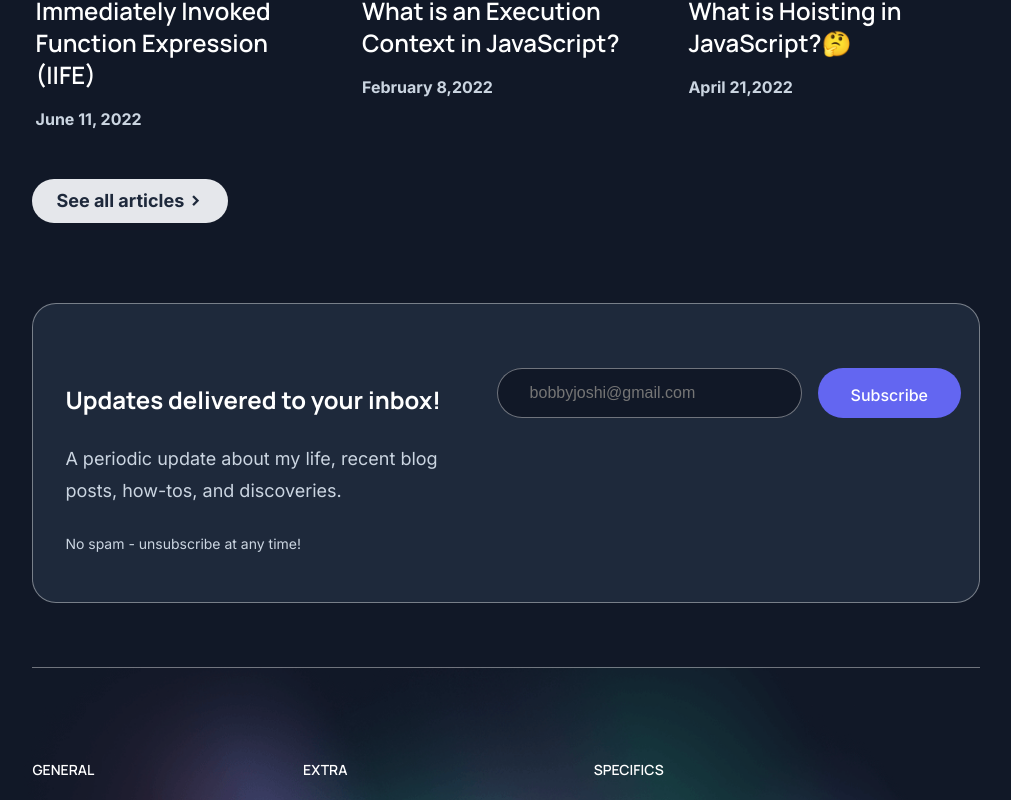
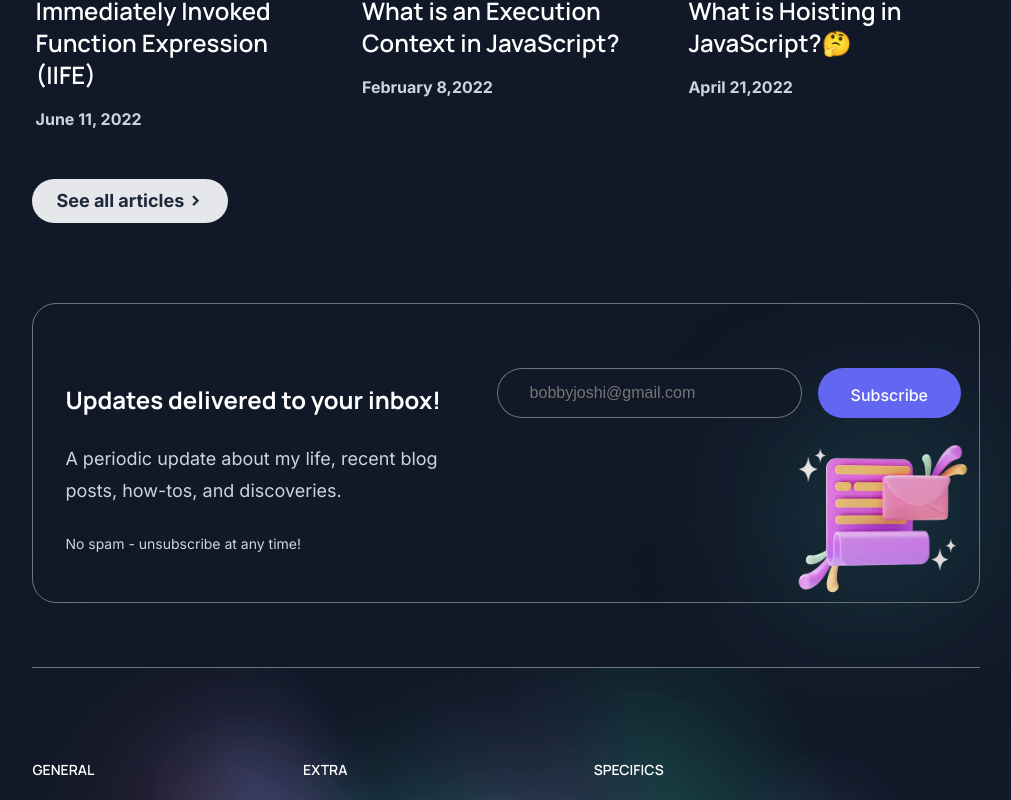
Before and after one commit to shyamtala003/my_portfolio, a React (Vite) app: page / in a window 1280 px wide. Shown: the part 1197-1997 px from the top of the page, without its empty margins (134-1145 px from the left). Built offline with nearby package versions, Linux system fonts and the light colour scheme; grey boxes are pictures that could not be loaded.

Commit message:
framer animation added in all components

```diff
--- a/package.json
+++ b/package.json
@@ -16,6 +16,7 @@
     "react": "^18.2.0",
     "react-code-blocks": "^0.0.9-0",
     "react-dom": "^18.2.0",
+    "react-intersection-observer": "^9.4.3",
     "react-lazy-load-image-component": "^1.5.6",
     "react-router-dom": "^6.8.1",
     "validator": "^13.9.0"
--- a/src/components/blogs/Blogcard.jsx
+++ b/src/components/blogs/Blogcard.jsx
@@ -1,12 +1,39 @@
-import React from "react";
+import React, { useEffect } from "react";
 import { Link } from "react-router-dom";
 import { LazyLoadImage } from "react-lazy-load-image-component";
 import "react-lazy-load-image-component/src/effects/blur.css";
 
+import { useAnimation, motion } from "framer-motion";
+import { useInView } from "react-intersection-observer";
+
+const squareVariants = {
+  visible: { opacity: 1, scale: 1, y: 0 },
+  hidden: { opacity: 0, scale: 0.5, y: 200 },
+};
+
+const squareTransition = {
+  duration: 0.5, // add a duration of 4 seconds
+};
+
 const Blogcard = ({ blogLink, blogImage, blogHeading, blogPublishedDate }) => {
+  const controls = useAnimation();
+  const [ref, inView] = useInView();
+  useEffect(() => {
+    if (inView) {
+      controls.start("visible");
+    }
+  }, [controls, inView]);
+
   return (
     <>
       <Link to={blogLink} className="blog_card">
+        <motion.div
+          ref={ref}
+          animate={controls}
+          initial="hidden"
+          transition={squareTransition}
+          variants={squareVariants}
+        >
           <div className="card_img">
             {/* <img src={blogImage} alt="blog"></img> */}
             <LazyLoadImage
@@ -20,6 +47,7 @@ const Blogcard = ({ blogLink, blogImage, blogHeading, blogPublishedDate }) => {
             <h1 className="blog_heading">{blogHeading}</h1>
             <p className="blog_published_date">{blogPublishedDate}</p>
           </div>
+        </motion.div>
       </Link>
     </>
   );
--- a/src/components/home/Blog.jsx
+++ b/src/components/home/Blog.jsx
@@ -1,18 +1,50 @@
-import React from "react";
+import Reac, { useEffect } from "react";
 import blog1Image from "../../assets/blog_images/iife.png";
 import blog2Image from "../../assets/blog_images/excecontext.webp";
 import blog3Image from "../../assets/blog_images/hoisting.webp";
 import { Link } from "react-router-dom";
 import Blogcard from "./Blogcard";
 
+import { useAnimation, motion } from "framer-motion";
+import { useInView } from "react-intersection-observer";
+
+const squareVariants = {
+  visible: { opacity: 1, scale: 1 },
+  hidden: { opacity: 0, scale: 0 },
+};
+
 const Blog = ({ theme }) => {
+  const controls = useAnimation();
+  const [ref, inView] = useInView({ threshold: 1 });
+  useEffect(() => {
+    console.log(inView);
+    if (inView) {
+      controls.start("visible");
+    }
+  }, [controls, inView]);
+
+  // const { ref, inView } = useInView({
+  //   threshold: 0.2 , // set the threshold to 20%
+  // });
   return (
     <>
       <section
         className={`${theme === "dark" ? "dark" : "light"} blog_section`}
       >
-        <h1>I love to share my knowledge through writing.</h1>
-        <h3>Check out a few of my recent publishings.</h3>
+        <motion.h1
+          animate={{ opacity: 1, scale: 1, y: 0 }}
+          initial={{ opacity: 0, scale: 1, y: 100 }}
+          transition={{ duration: 0.5, delay: 2 }}
+        >
+          I love to share my knowledge through writing.
+        </motion.h1>
+        <motion.h3
+          animate={{ opacity: 1, scale: 1, y: 0 }}
+          initial={{ opacity: 0, scale: 1, y: 100 }}
+          transition={{ duration: 0.5, delay: 2 }}
+        >
+          Check out a few of my recent publishings.
+        </motion.h3>
 
         <div className="blogs_container">
           <Blogcard
--- a/src/components/home/Blogcard.jsx
+++ b/src/components/home/Blogcard.jsx
@@ -1,12 +1,39 @@
-import React from "react";
+import React, { useEffect } from "react";
 import { Link } from "react-router-dom";
 import { LazyLoadImage } from "react-lazy-load-image-component";
 import "react-lazy-load-image-component/src/effects/blur.css";
 
+import { useAnimation, motion } from "framer-motion";
+import { useInView } from "react-intersection-observer";
+
+const squareVariants = {
+  visible: { opacity: 1, scale: 1, duration: 4 },
+  hidden: { opacity: 0, scale: 0 },
+};
+
+const squareTransition = {
+  duration: 0.5, // add a duration of 4 seconds
+};
+
 const Blogcard = ({ blogLink, blogImage, blogHeading, blogPublishedDate }) => {
+  const controls = useAnimation();
+  const [ref, inView] = useInView();
+  useEffect(() => {
+    if (inView) {
+      controls.start("visible");
+    }
+  }, [controls, inView]);
+
   return (
     <>
       <Link to={blogLink} className="blog_card">
+        <motion.div
+          ref={ref}
+          animate={controls}
+          initial="hidden"
+          transition={squareTransition}
+          variants={squareVariants}
+        >
           <div className="card_img">
             {/* <img src={blogImage} alt="blog"></img> */}
             <LazyLoadImage
@@ -20,6 +47,7 @@ const Blogcard = ({ blogLink, blogImage, blogHeading, blogPublishedDate }) => {
             <h1 className="blog_heading">{blogHeading}</h1>
             <p className="blog_published_date">{blogPublishedDate}</p>
           </div>
+        </motion.div>
       </Link>
     </>
   );
--- a/src/components/home/NewsLetter.jsx
+++ b/src/components/home/NewsLetter.jsx
@@ -1,8 +1,31 @@
-import React, { useState } from "react";
+import React, { useState, useEffect } from "react";
+import newsletterImg from "../../assets/newsletter.webp";
 import validator from "validator";
 import axios from "axios";
 
+import { useAnimation, motion, delay } from "framer-motion";
+import { useInView } from "react-intersection-observer";
+
+const squareVariants = {
+  visible: { opacity: 1, scale: 1, transition: { duration: 1 } },
+  hidden: { opacity: 0, scale: 0.5 },
+};
+
+const imageVariants = {
+  visible: { opacity: 1, scale: 1, transition: { duration: 1, delay: 0.5 } },
+  hidden: { opacity: 0, scale: 0.5 },
+};
+
 const NewsLetter = ({ theme }) => {
+  // code for framer motion animations
+  const controls = useAnimation();
+  const [ref, inView] = useInView();
+  useEffect(() => {
+    if (inView) {
+      controls.start("visible");
+    }
+    console.log("call");
+  }, [controls, inView]);
 
   // collecting inpuit email
   const [email, setEmail] = useState("");
@@ -10,8 +33,8 @@ const NewsLetter = ({ theme }) => {
   // set response from axios request
   const [response_msg, setResponse_msg] = useState(false);
 
-    // state for displaying loading button
-    const [loading, setLoading] = useState(false);
+  // state for displaying loading button
+  const [loading, setLoading] = useState(false);
 
   // change input value on change
   function manageEmailInput(e) {
@@ -20,7 +43,6 @@ const NewsLetter = ({ theme }) => {
 
   // function for handling on submit
   async function submitEmail(e) {
-
     // prevent default action
     e.preventDefault();
     setLoading(true);
@@ -38,9 +60,12 @@ const NewsLetter = ({ theme }) => {
 
     try {
       setLoading(true);
-      const response = await axios.post("https://newsletter-subscription-app.onrender.com/getEmail", {
-        email: email,
-      });
+      const response = await axios.post(
+        "https://newsletter-subscription-app.onrender.com/getEmail",
+        {
+          email: email,
+        }
+      );
 
       // if email stored succesfully in database
       if (response.data.success) {
@@ -66,8 +91,23 @@ const NewsLetter = ({ theme }) => {
   }
   return (
     <>
-      <section className={`${theme === "dark" ? "dark" : "light"} newsletter`}>
+      <motion.section
+        ref={ref}
+        animate={controls}
+        initial="hidden"
+        variants={squareVariants}
+        className={`${theme === "dark" ? "dark" : "light"} newsletter`}
+      >
         <div className="content">
+          <motion.img
+            ref={ref}
+            animate={controls}
+            initial="hidden"
+            variants={imageVariants}
+            className="back_layer"
+            src={newsletterImg}
+            alt=""
+          />
           <div className="text_content">
             <h4 className="content_heading">
               Updates delivered to your inbox!
@@ -94,18 +134,20 @@ const NewsLetter = ({ theme }) => {
               value={email}
             />
 
-            {
-              loading? (
-                <button type="button" className="loading_button_newsletter">Subscribe <span className="ring"></span></button>
-              ) :<input type="submit" value="Subscribe" />
-            }
+            {loading ? (
+              <button type="button" className="loading_button_newsletter">
+                Subscribe <span className="ring"></span>
+              </button>
+            ) : (
+              <input type="submit" value="Subscribe" />
+            )}
 
             {response_msg && (
               <div className="message_afer_submit">{response_msg}</div>
             )}
           </form>
         </div>
-      </section>
+      </motion.section>
     </>
   );
 };
--- a/src/components/projects/Projectcard.jsx
+++ b/src/components/projects/Projectcard.jsx
@@ -1,6 +1,17 @@
-import React from "react";
+import React, { useEffect } from "react";
 import { LazyLoadImage } from "react-lazy-load-image-component";
 import "react-lazy-load-image-component/src/effects/blur.css";
+import { useAnimation, motion } from "framer-motion";
+import { useInView } from "react-intersection-observer";
+
+const squareVariants = {
+  visible: { opacity: 1, scale: 1, y: 0 },
+  hidden: { opacity: 0, scale: 1, y: 100 },
+};
+
+const squareTransition = {
+  duration: 1, // add a duration of 4 seconds
+};
 
 const Projectcard = ({
   projectImage,
@@ -10,9 +21,24 @@ const Projectcard = ({
   linkBtnText,
   githubLink,
 }) => {
+  const controls = useAnimation();
+  const [ref, inView] = useInView({ threshold: 0.2 });
+  useEffect(() => {
+    if (inView) {
+      controls.start("visible");
+    }
+  }, [controls, inView]);
+
   return (
     <>
-      <div className="project_card">
+      <motion.div
+        ref={ref}
+        animate={controls}
+        initial="hidden"
+        transition={squareTransition}
+        variants={squareVariants}
+        className="project_card"
+      >
         <div className="project_image">
           <LazyLoadImage alt={projectTitle} effect="blur" src={projectImage} />
           {/* <img  alt="" /> */}
@@ -29,7 +55,7 @@ const Projectcard = ({
             </a>
           </div>
         </div>
-      </div>
+      </motion.div>
     </>
   );
 };
--- a/src/style/home.css
+++ b/src/style/home.css
@@ -8,7 +8,7 @@
 
   --newsletter-section-bg: #1e293b;
   --newletter-input-bg: #111827;
-    --newletter-input-border: rgba(255, 255, 255, .4);
+  --newletter-input-border: rgba(255, 255, 255, 0.4);
   --newsletter-submit-btn: #6366f1;
 }
 
@@ -22,7 +22,7 @@
 
   --newsletter-section-bg: #f8fafc;
   --newletter-input-bg: #f8f8f8;
-    --newletter-input-border: rgba(0, 0, 0, .4);
+  --newletter-input-border: rgba(0, 0, 0, 0.4);
   --newsletter-submit-btn: #6366f1;
 }
 
@@ -106,8 +106,7 @@ a.about_link {
   font-weight: 200;
 }
 
-
-@media screen and (max-width:730px) {
+@media screen and (max-width: 730px) {
   main {
     padding-top: 3rem;
   }
@@ -161,7 +160,6 @@ a.about_link {
 
 /*  X----------X----------------ended heading.jsx component --------X_-------X*/
 
-
 /* --------------------------blog.jsx component ---------------*/
 
 section.blog_section {
@@ -186,7 +184,7 @@ section.blog_section h3 {
 }
 
 .blogs_container {
-    margin-top: .8rem;
+  margin-top: 0.8rem;
   display: grid;
   grid-template-columns: repeat(3, 1fr);
   gap: 2rem;
@@ -209,12 +207,12 @@ section.blog_section h3 {
 }
 
 .blog_card:hover .card_img img.blog_image {
-    opacity: .7;
+  opacity: 0.7;
 }
 
 .blog_card .blog_text {
-    margin-top: .5rem;
-    padding-inline: .2rem;
+  margin-top: 0.5rem;
+  padding-inline: 0.2rem;
 }
 
 .blog_text h1.blog_heading {
@@ -250,21 +248,18 @@ section.blog_section h3 {
   color: var(--btn-text-color-black);
 }
 
-
-@media screen and (max-width:1150px) {
+@media screen and (max-width: 1150px) {
   .blogs_container {
     grid-template-columns: repeat(2, 1fr);
     gap: 2rem;
   }
 }
 
-@media screen and (max-width:670px) {
-
+@media screen and (max-width: 670px) {
   .blogs_container {
     grid-template-columns: repeat(1, 1fr);
     gap: 2rem;
   }
-
 
   .blog_card {
     max-width: 100%;
@@ -285,15 +280,14 @@ section.blog_section h3 {
     height: 100%;
     object-fit: cover;
   }
-
 }
 
 /* ------X---------X-----------blog.jsx component ----X------X-----*/
 
-
 /* -----------------newslatter subscription section start-------------------- */
 
 section.newsletter {
+  position: relative;
   margin-top: 5rem;
   padding-inline: var(--padding-inline);
 }
@@ -304,9 +298,19 @@ section.newsletter {
   grid-template-columns: 1fr 450px;
   gap: 1rem;
   padding: 4rem 2rem 2rem 2rem;
-    background: var(--newsletter-section-bg);
+  backdrop-filter: blur(30px);
+  /* background: var(--newsletter-section-bg); */
   border: 1px solid var(--newletter-input-border);
   border-radius: 1.5rem;
+}
+
+.back_layer {
+  position: absolute;
+  bottom: 0;
+  right: 0;
+  width: 20%;
+  z-index: -1;
+  filter: drop-shadow(0px 0px 80px #246b6c);
 }
 
 .newsletter .content h4.content_heading {
@@ -319,7 +323,7 @@ section.newsletter {
 }
 
 .newsletter .content p.content_description {
-    padding-block: .7rem;
+  padding-block: 0.7rem;
   font-family: var(--font-inter);
   font-size: 18px;
   line-height: 32px;
@@ -340,16 +344,16 @@ section.newsletter {
   /* margin-top: -5rem; */
   display: grid;
   grid-template-columns: 1fr 1fr;
-    grid-template-rows:50px 50px;
-    grid-template-areas:"input-email input-submit"
-                        'input-message input-message' ;
+  grid-template-rows: 50px 50px;
+  grid-template-areas:
+    "input-email input-submit"
+    "input-message input-message";
   gap: 1rem;
 }
 
-.newsletter form.news_subscription .message_afer_submit
-{
+.newsletter form.news_subscription .message_afer_submit {
   margin-left: 20px;
-    color:lightgreen;
+  color: lightgreen;
   font-weight: 500;
   font-family: var(--font-inter);
   grid-area: input-message;
@@ -381,8 +385,7 @@ section.newsletter {
   cursor: pointer;
 }
 
-.loading_button_newsletter
-{
+.loading_button_newsletter {
   grid-area: input-submit;
   padding: 1rem 2rem;
   border-radius: 2rem;
@@ -396,8 +399,7 @@ section.newsletter {
   cursor: no-drop;
 }
 
-.loading_button_newsletter .ring
-{
+.loading_button_newsletter .ring {
   display: inline-block;
   margin-left: 16px;
   width: 20px;
@@ -406,8 +408,8 @@ section.newsletter {
   border-radius: 50%;
   border: 3px solid #f1f1f1af;
   border-bottom-color: transparent;
-    border-left-color: transparen   t;
-    animation: animate .5s linear infinite;
+  border-left-color: transparen t;
+  animation: animate 0.5s linear infinite;
 }
 
 @keyframes animate {
@@ -426,13 +428,12 @@ section.newsletter {
   100% {
     transform: rotate(360deg);
   }
-}z
-
-.newsletter form.news_subscription input[type="submit"]:hover {
-    opacity: .8;
+}
+z .newsletter form.news_subscription input[type="submit"]:hover {
+  opacity: 0.8;
 }
 
-@media screen and (max-width:1030px) {
+@media screen and (max-width: 1030px) {
   .newsletter .content {
     width: 100%;
     display: grid;
@@ -443,12 +444,18 @@ section.newsletter {
   .newsletter form.news_subscription {
     margin-top: 0rem;
   }
+
+  .back_layer {
+    top: 0;
+    right: 0;
+  }
 }
 
-
-@media screen and (max-width:580px) {
+@media screen and (max-width: 580px) {
   .newsletter form.news_subscription {
+    display: flex;
     flex-direction: column;
+    /* align-items: center; */
   }
 
   .newsletter form.news_subscription input[type="submit"],
```
Also changed, not shown: src/components/About.jsx (+8 -2 lines), src/components/home/Heading.jsx (+8 -1 lines), src/assets/newsletter.webp (added), 1 other file (tests, documents, lock files or other folders). Lines whose indentation alone changed are shown as unchanged.
